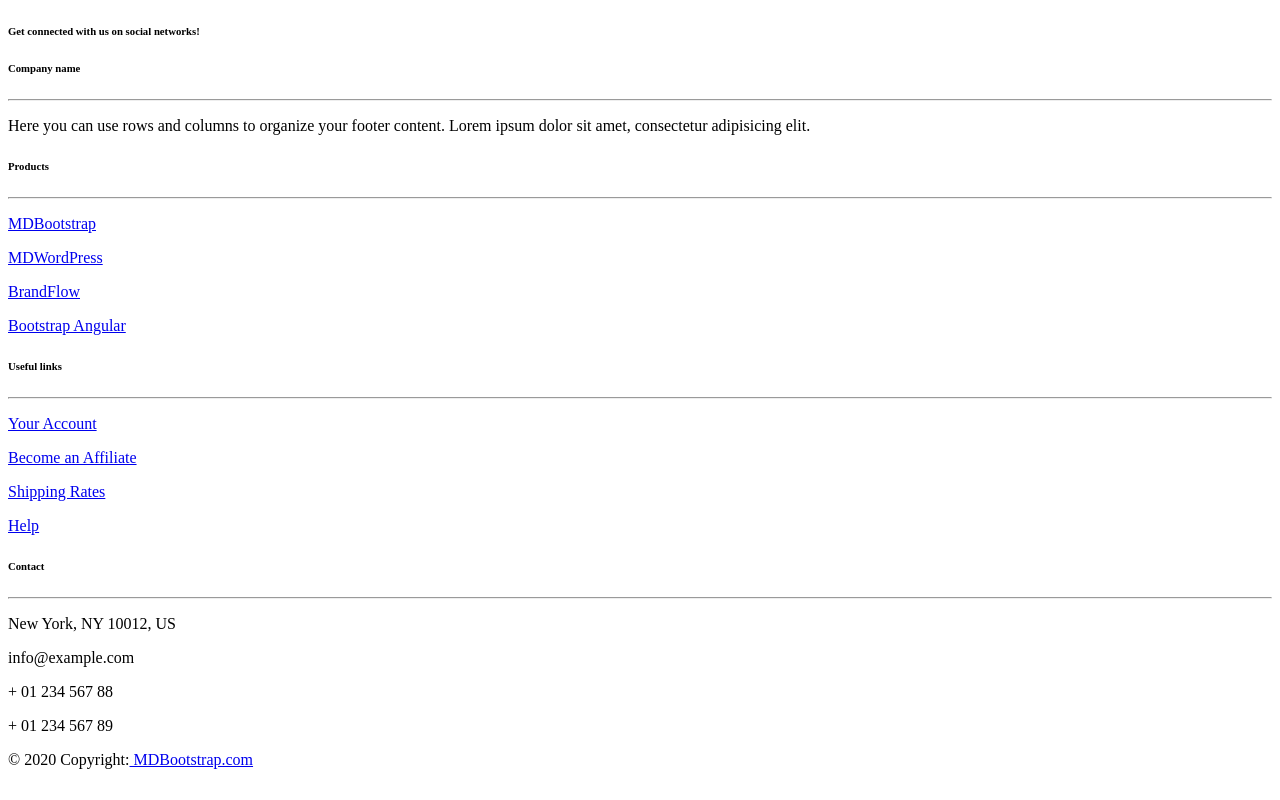
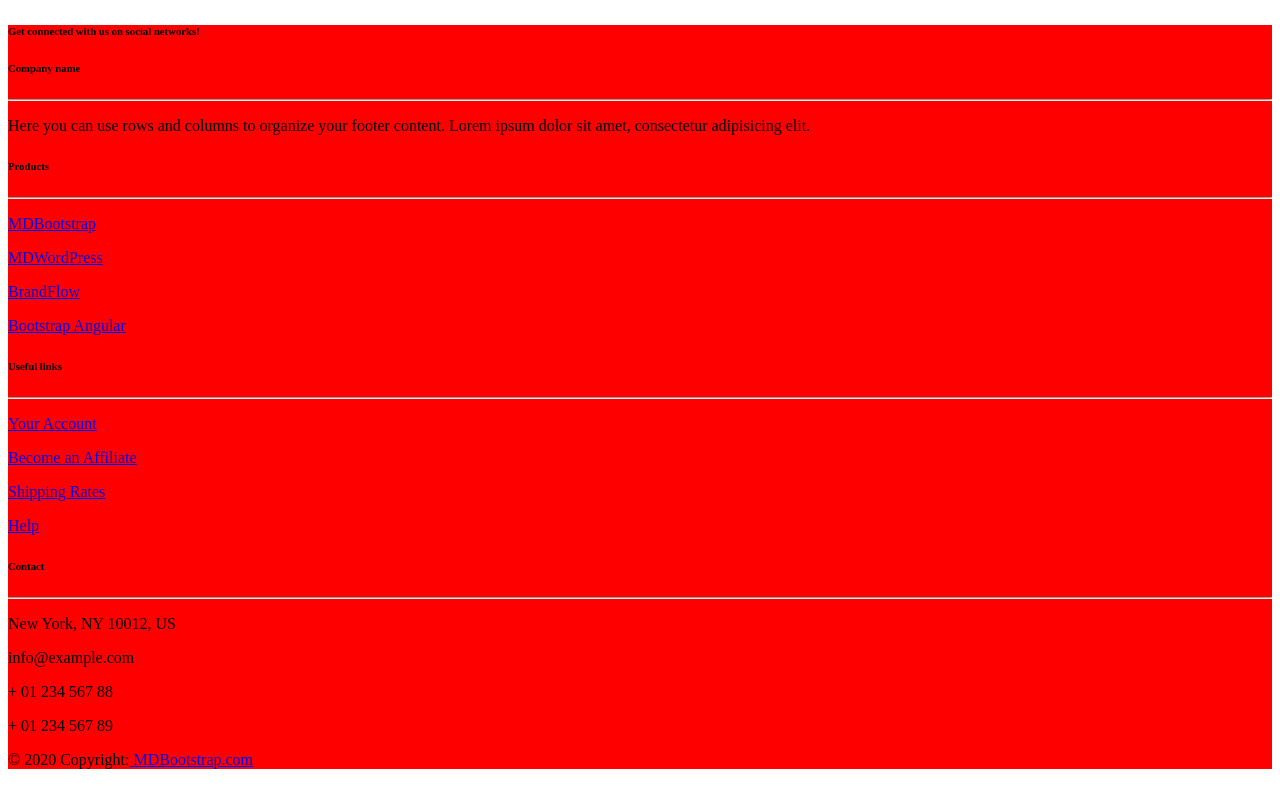
Before and after one commit to rfcniblon/expedition, a React (Create React App) app in the folder front/: page / in a window 1280 px wide. Built offline with nearby package versions, Linux system fonts and the light colour scheme.

Commit message:
on va envoyer du lourd :)

```diff
--- a/front/src/components/Footer/Footer.css
+++ b/front/src/components/Footer/Footer.css
@@ -0,0 +1,4 @@
+.color-footer{
+   background-color: red;
+
+}
--- a/front/src/components/Footer/Footer.jsx
+++ b/front/src/components/Footer/Footer.jsx
@@ -1,5 +1,5 @@
 import React, { Component } from 'react';
-
+import "./Footer.css";
 
 class Footer extends Component {
     constructor(props) {
@@ -9,9 +9,8 @@ class Footer extends Component {
     render() {
         return (
             <div>
-                <footer className="page-footer font-small blue-grey lighten-5">
-                    {/* <div style="background-color: #21d192;"> */}
-                    <div >
+                <footer className="page-footer font-small blue-grey lighten-5 color-footer">
+                    <div className="color-footer" >
                         <div className="container">
                             <div className="row py-4 d-flex align-items-center">
                                 <div className="col-md-6 col-lg-5 text-center text-md-left mb-4 mb-md-0">
```
Also changed, not shown: front/public/images/simpson.png (added).
